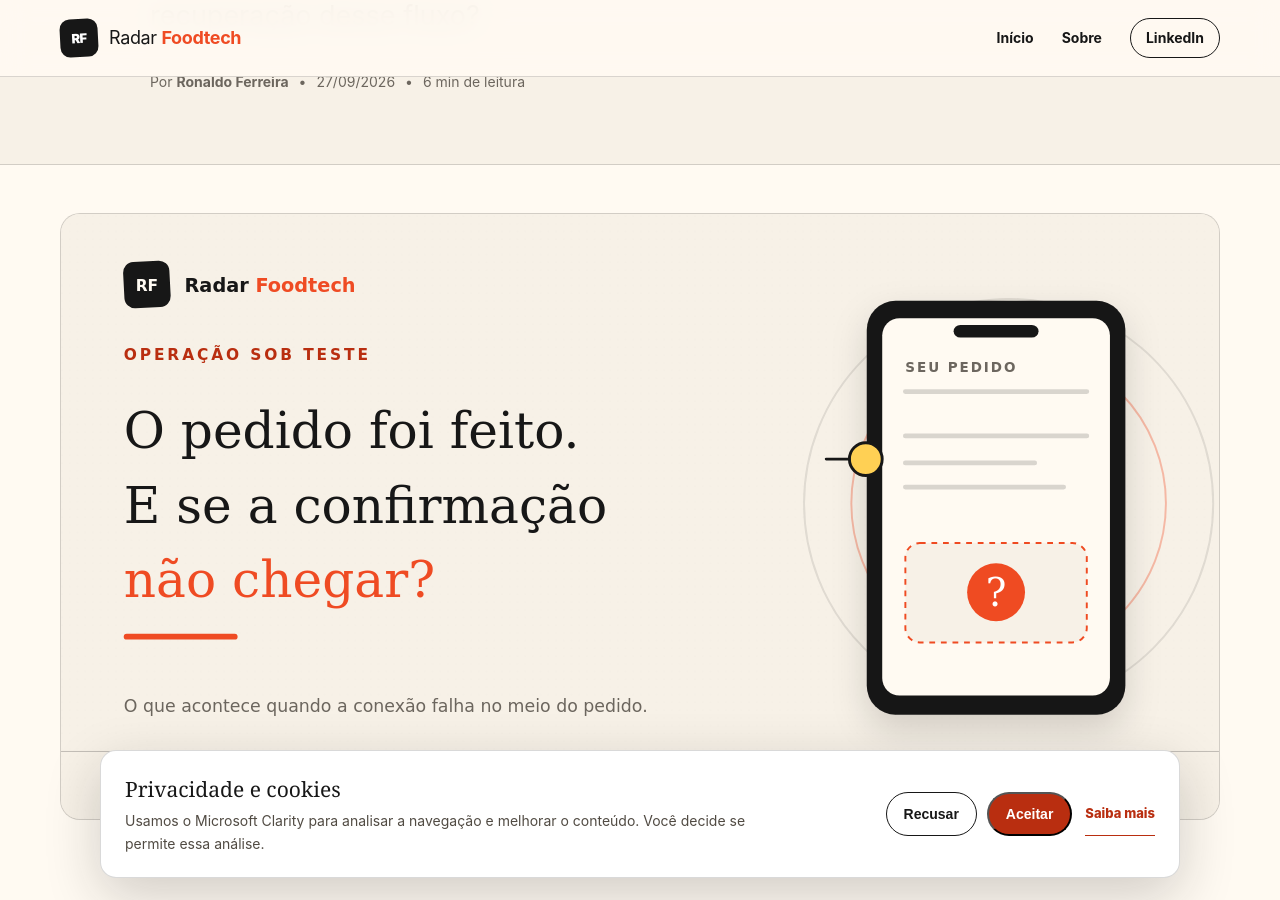
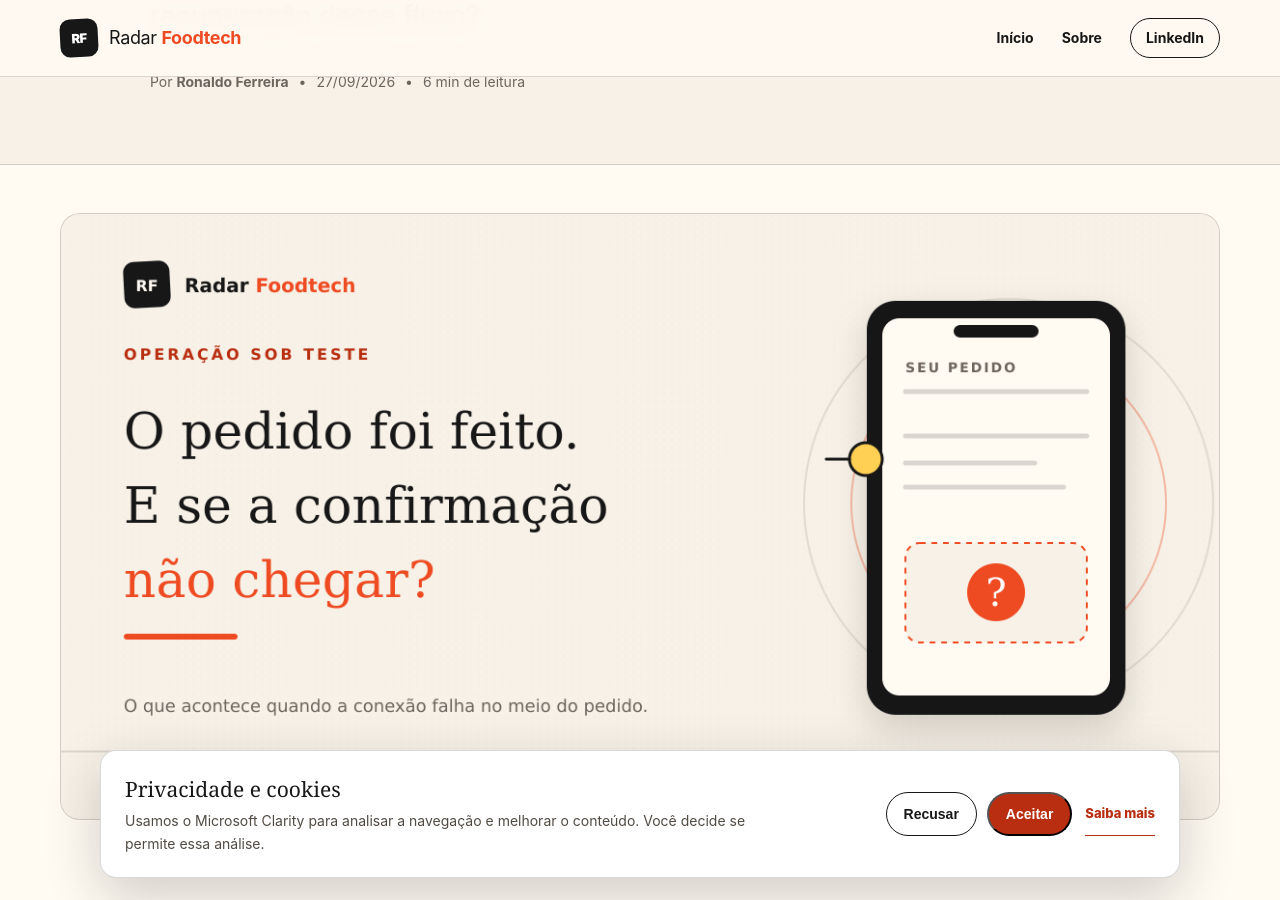
Before and after one commit to inforf/radar-foodtech, a Jekyll site: the page built from _posts/2026-09-27-o-pedido-foi-feito-e-se-a-confirmacao-nao-chegar.md, in a window 1280 px wide and 900 px high, scrolled down 670 px. Built offline with Jekyll 4.4.1, drawn with Linux system fonts in a browser that asks for light colours.

Commit message:
Usa capa PNG compatível com prévia social

```diff
--- a/_layouts/default.html
+++ b/_layouts/default.html
@@ -17,7 +17,7 @@
     {% if page.image %}
     <meta property="og:image" content="{{ page.image | absolute_url }}">
     <meta property="og:image:secure_url" content="{{ page.image | absolute_url }}">
-    <meta property="og:image:type" content="image/jpeg">
+    <meta property="og:image:type" content="{% if page.image contains '.png' %}image/png{% elsif page.image contains '.svg' %}image/svg+xml{% else %}image/jpeg{% endif %}">
     <meta property="og:image:width" content="1200">
     <meta property="og:image:height" content="627">
     <meta property="og:image:alt" content="{{ page.image_alt | default: page.title | escape }}">
--- a/_posts/2026-09-27-o-pedido-foi-feito-e-se-a-confirmacao-nao-chegar.md
+++ b/_posts/2026-09-27-o-pedido-foi-feito-e-se-a-confirmacao-nao-chegar.md
@@ -4,7 +4,7 @@
 title: "O pedido foi feito. E se a confirmação não chegar?"
 description: "Uma falha de conexão pode deixar cliente e restaurante sem saber se o pedido entrou. Como desenhar e testar a recuperação desse fluxo?"
 category: Operação sob teste
-image: /assets/img/artigos/capa-pedido-confirmacao.svg
+image: /assets/img/artigos/capa-pedido-confirmacao.png
 image_alt: "Capa editorial com a pergunta sobre a confirmação de um pedido e um celular com símbolo de dúvida."
 reading_time: 6 min de leitura
 takeaway: "Quando a confirmação falha, o sistema precisa mostrar o estado real do pedido e permitir uma recuperação segura."
```
Also changed, not shown: assets/img/artigos/capa-pedido-confirmacao.png (added), assets/img/artigos/capa-pedido-confirmacao.svg (deleted).
